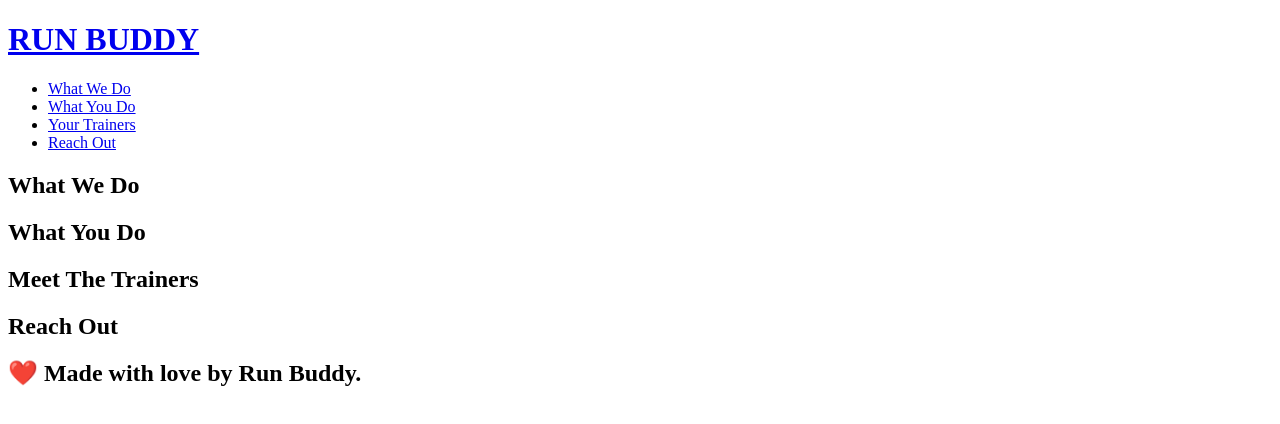
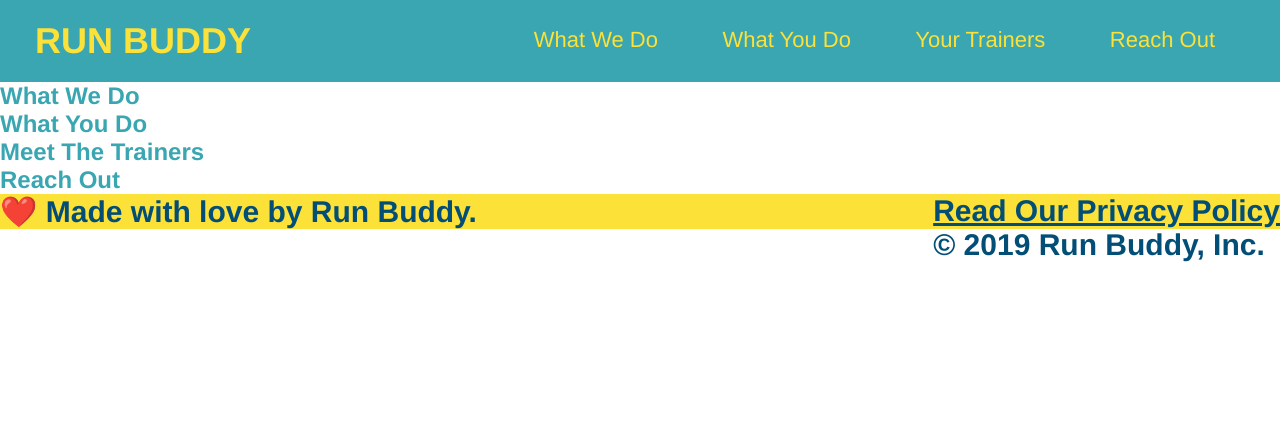
Before and after one commit to mariacowdrey/run-buddy, a plain HTML site: page index.html in a window 1280 px wide. Drawn offline with Linux system fonts and the light colour scheme.

Commit message:
styled navigation

```diff
--- /dev/null
+++ b/assets/css/style.css
@@ -0,0 +1,67 @@
+* {
+  margin: 0;
+  padding: 0;
+}
+
+body {
+  /* more on this crazy alphanumerical value in a minute! */
+  color: #39a6b2;
+  font-family: Helvetica, Arial, sans-serif;
+}
+
+/* apply styles to <header> */
+header {
+  padding: 20px 35px;
+  background-color: #39a6b2;
+}
+
+header h1 {
+  font-weight: bold;
+  font-size: 36px;
+  color: #fce138;
+  margin: 0;
+  display: inline;
+}
+
+header a {
+  text-decoration: none;
+  color: #fce138;
+}
+
+header nav {
+  float: right;
+  margin: 7px 0;
+}
+
+header nav ul li {
+  display: inline;
+}
+
+header nav ul li a {
+  margin: 0 30px;
+  font-weight: lighter;
+  font-size: 22px;
+}
+
+footer {
+  background: #fce138;
+  width: 100%
+  padding: 40px 35px;
+}
+
+footer h2 {
+  display: inline;
+  color: #024e76;
+  font-size: 30px;
+  msrgin: 0
+}
+
+footer div {
+  float: right;
+  line-height; 1.5;
+  text-align: :right;
+}
+
+footer a {
+  color: #024e76
+}
--- a/index.html
+++ b/index.html
@@ -3,6 +3,7 @@
     <head>
         <meta charset="UTF-8" />
         <title>Run Buddy</title>
+        <link rel="stylesheet" href="./assets/css/style.css" />
     </head>
     <body>
         <!-- navigation-->
@@ -57,7 +58,12 @@
 
         <!-- footer -->
         <footer>
-            <h2>❤️ Made with love by Run Buddy.</h2>
+            <h2>
+                <div>
+                    <a href="#">Read Our Privacy Policy</a><br />
+                    &copy; 2019 Run Buddy, Inc.
+            </div>
+                ❤️ Made with love by Run Buddy.</h2>
         </footer>
       </body>
     </head>
```
